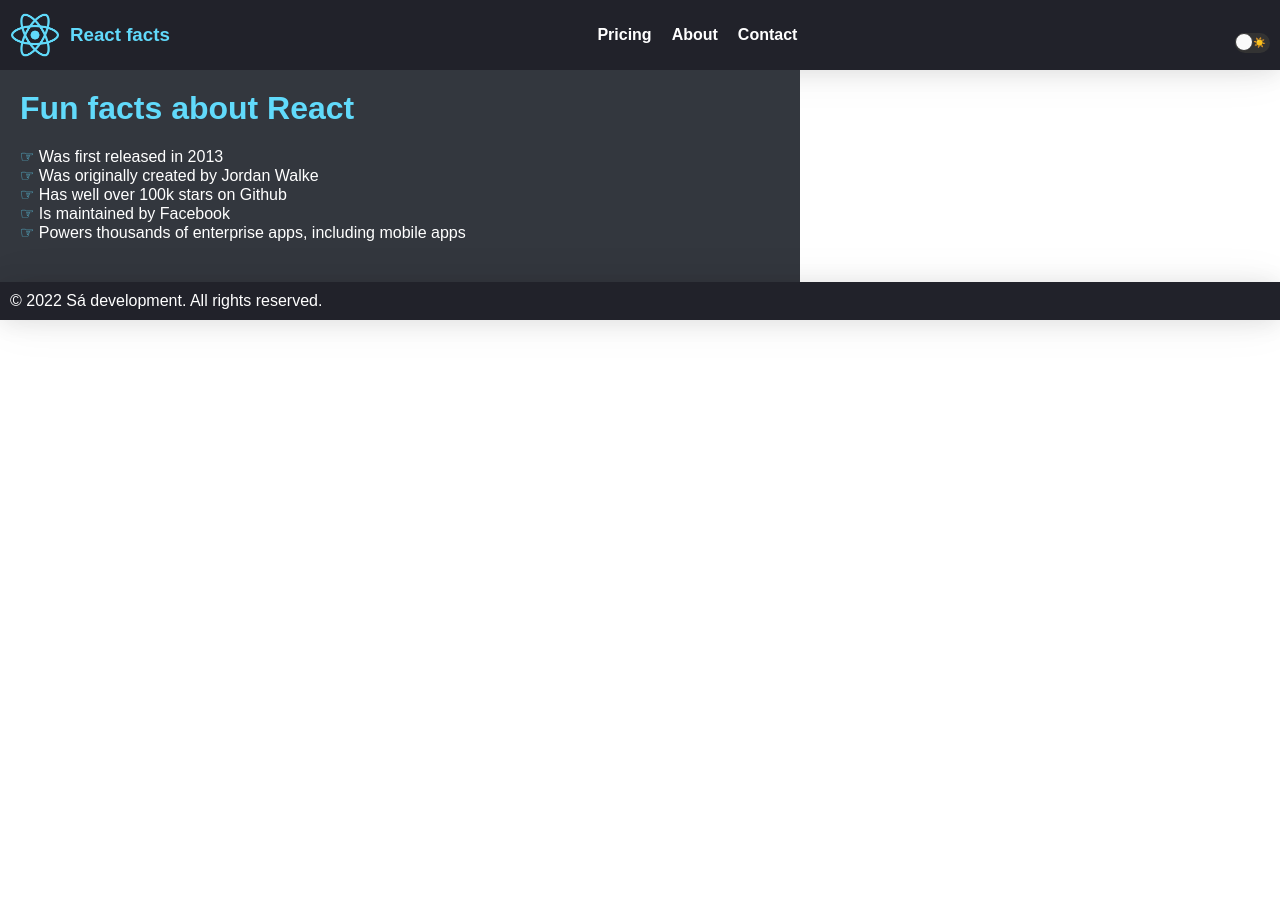
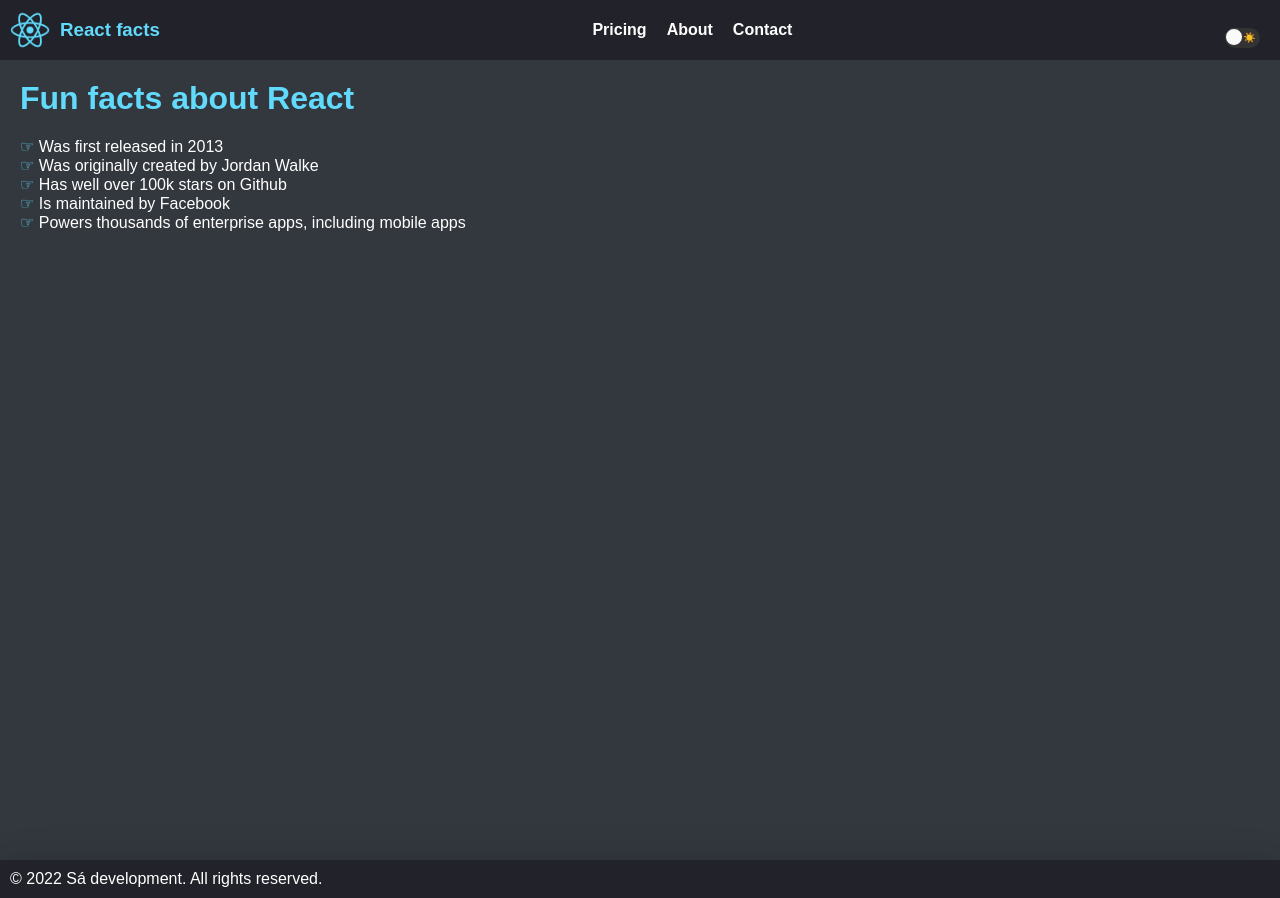
Before and after one commit to glauciellesa/React-scrimba, a React (Create React App) app: page / in a window 1280 px wide. Before the commit the page ends 800 px from the top, so only its background shows below. Built offline with nearby package versions, Linux system fonts and the light colour scheme.

Commit message:
CSS changes

```diff
--- a/src/components/Header.jsx
+++ b/src/components/Header.jsx
@@ -36,13 +36,17 @@ const NavStyled = styled.div`
     align-items: center;
     gap: 10px;
     color: ${({ theme }) => theme.highlightColor};
-  }
-  img {
-    width: 50px;
-    height: 50px;
+    h3 {
+      font-weight: 900;
+    }
+    img {
+      width: 40px;
+      height: 40px;
+    }
   }
   ul {
     display: flex;
+    align-content: flex-end;
     gap: 20px;
     list-style: none;
     font-weight: bold;
--- a/src/components/MainContent.jsx
+++ b/src/components/MainContent.jsx
@@ -21,7 +21,10 @@ export default () => {
 
 const Body = styled.div`
   background-color: ${({ theme }) => theme.colorBody};
-  width: 100vh;
+  width: 100vw;
+  height: 100vh;
+  overflow: hidden;
+
   .content {
     padding: 20px;
     h1 {
--- a/src/components/toggle/ToggleTheme.jsx
+++ b/src/components/toggle/ToggleTheme.jsx
@@ -32,7 +32,7 @@ function ToggleTheme() {
 
 const StyledToggle = styled.div`
   margin-top: 15px;
-  margin-left: 10px;
+  margin-right: 10px;
   background-color: #333333;
   border: 0;
   padding: 2px;
--- a/src/pages/App.jsx
+++ b/src/pages/App.jsx
@@ -1,4 +1,3 @@
-import { Children } from "react";
 import Footer from "../components/Footer";
 import Header from "../components/Header";
 import MainContent from "../components/MainContent";
--- a/src/theme/components/CSSReset.jsx
+++ b/src/theme/components/CSSReset.jsx
@@ -9,6 +9,8 @@ const CSSReset = createGlobalStyle`
   }
   body {
     font-family: 'Montserrat', sans-serif;
+    height: 100vh;
+    width: 100vw;
   }
 
 `;
```
